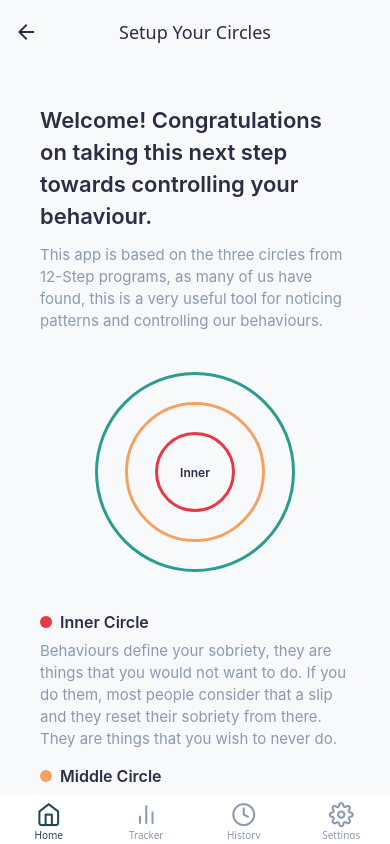
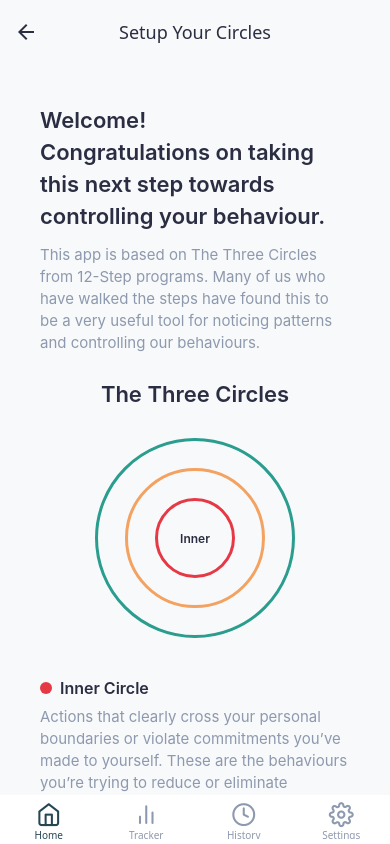
Before and after one commit to Griffanian/CircleTracker, a React Native app: screen /OnboardingCircles in a window 390 px wide. Built offline with nearby package versions, Linux system fonts and the light colour scheme; what react-native-keyboard-controller, react-native-worklets would draw is missing.

Commit message:
tweaked onboarding form

```diff
--- a/components/CirclesExplanation.tsx
+++ b/components/CirclesExplanation.tsx
@@ -26,9 +26,8 @@ export function CirclesExplanation() {
             <ThemedText style={styles.circleLabel}>Inner Circle</ThemedText>
           </View>
           <ThemedText style={[styles.explanation, { color: theme.textSecondary }]}>
-            Behaviours define your sobriety, they are things that you would not want
-            to do. If you do them, most people consider that a slip and they reset
-            their sobriety from there. They are things that you wish to never do.
+            Actions that clearly cross your personal boundaries or violate commitments you’ve made to yourself.
+            These are the behaviours you’re trying to reduce or eliminate because they lead to negative outcomes or move you away from who you want to be.
           </ThemedText>
         </View>
 
@@ -38,9 +37,8 @@ export function CirclesExplanation() {
             <ThemedText style={styles.circleLabel}>Middle Circle</ThemedText>
           </View>
           <ThemedText style={[styles.explanation, { color: theme.textSecondary }]}>
-            Behaviours are things that are not fully breaking your sobriety but
-            they're still kind of dodgy and you would rather not do them because
-            they're a slippery slope.
+            Actions, situations, or patterns that increase vulnerability or move you closer to behaviours you want to avoid.
+            They aren’t inherently “bad,” but they act as early warning signs or indicators that you may not be aligned with your intentions.
           </ThemedText>
         </View>
 
@@ -50,8 +48,8 @@ export function CirclesExplanation() {
             <ThemedText style={styles.circleLabel}>Outer Circle</ThemedText>
           </View>
           <ThemedText style={[styles.explanation, { color: theme.textSecondary }]}>
-            Behaviours bring joy and happiness into your life. Examples include:
-            going to the gym, talking to a friend, etc.
+            Actions that support your wellbeing, values, and long-term goals.
+            These behaviours move you in the direction you want to grow. They strengthen resilience, create connection, and improve your overall quality of life.
           </ThemedText>
         </View>
       </View>
--- a/screens/OnboardingCirclesScreen.tsx
+++ b/screens/OnboardingCirclesScreen.tsx
@@ -47,14 +47,19 @@ export default function OnboardingCirclesScreen({
     <ScreenScrollView>
       <View style={styles.container}>
         <ThemedText style={styles.welcomeTitle}>
-          Welcome! Congratulations on taking this next step towards controlling
+          Welcome! {"\n"}
+          Congratulations on taking this next step towards controlling
           your behaviour.
         </ThemedText>
 
         <ThemedText style={[styles.subtitle, { color: theme.textSecondary }]}>
-          This app is based on the three circles from 12-Step programs, as many
-          of us have found, this is a very useful tool for noticing patterns and
+          This app is based on The Three Circles from 12-Step programs. Many
+          of us who have walked the steps have found this to be a very useful tool for noticing patterns and
           controlling our behaviours.
+        </ThemedText>
+
+        <ThemedText style={styles.CirclesTitle}>
+          The Three Circles
         </ThemedText>
 
         <CirclesExplanation />
@@ -122,6 +127,14 @@ const styles = StyleSheet.create({
     lineHeight: 22,
     marginBottom: Spacing.xl,
   },
+  CirclesTitle: {
+    fontSize: 22,
+    fontWeight: "600",
+    lineHeight: 32,
+    marginBottom: Spacing.md,
+    textAlign: "center",
+
+  },
   divider: {
     height: 1,
     backgroundColor: "#E5E7EB",
```
